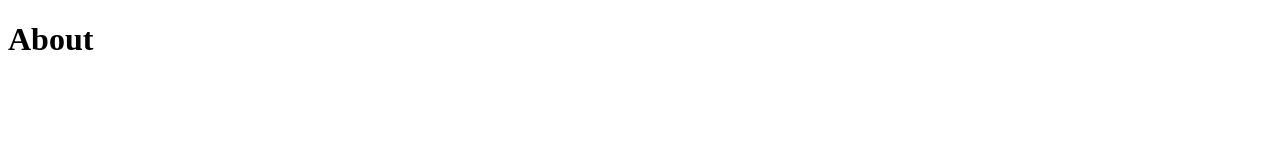
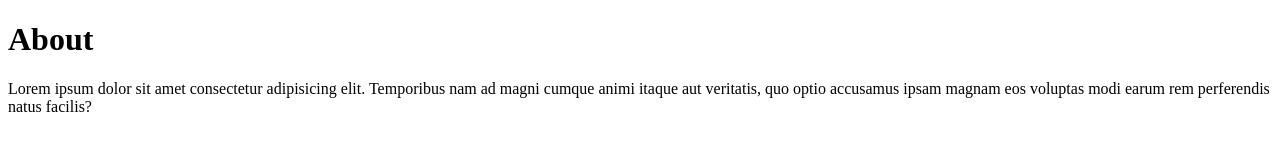
Before and after one commit to Maryam-Mehmood/Angular, a plain HTML site: page about.html in a window 1280 px wide. Drawn offline with Linux system fonts and the light colour scheme.

Commit message:
add paragraph

```diff
--- a/about.html
+++ b/about.html
@@ -9,5 +9,6 @@
 <body>
     <!-- about section -->
     <h1>About</h1>
+    <p>Lorem ipsum dolor sit amet consectetur adipisicing elit. Temporibus nam ad magni cumque animi itaque aut veritatis, quo optio accusamus ipsam magnam eos voluptas modi earum rem perferendis natus facilis?</p>
 </body>
 </html>
```
